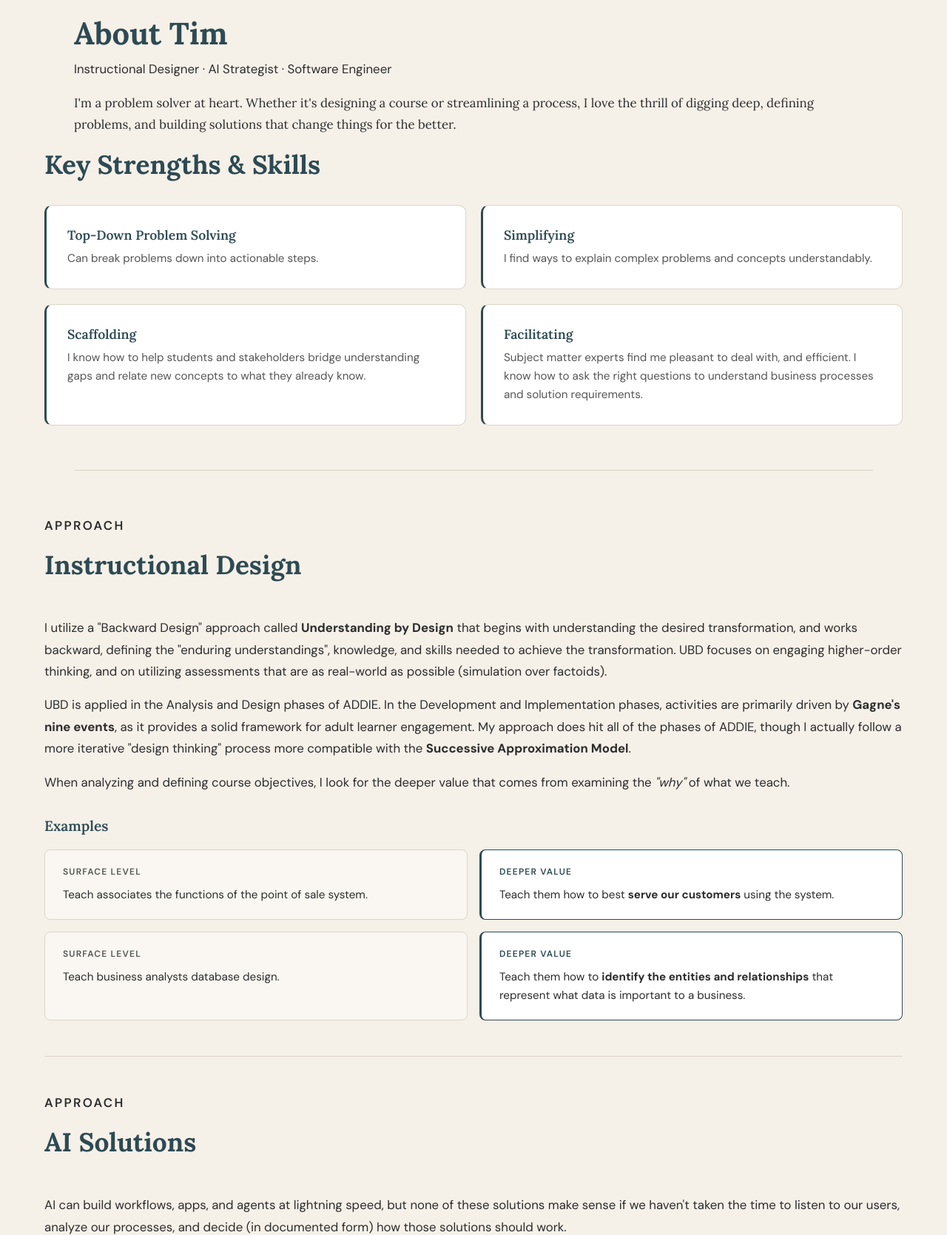
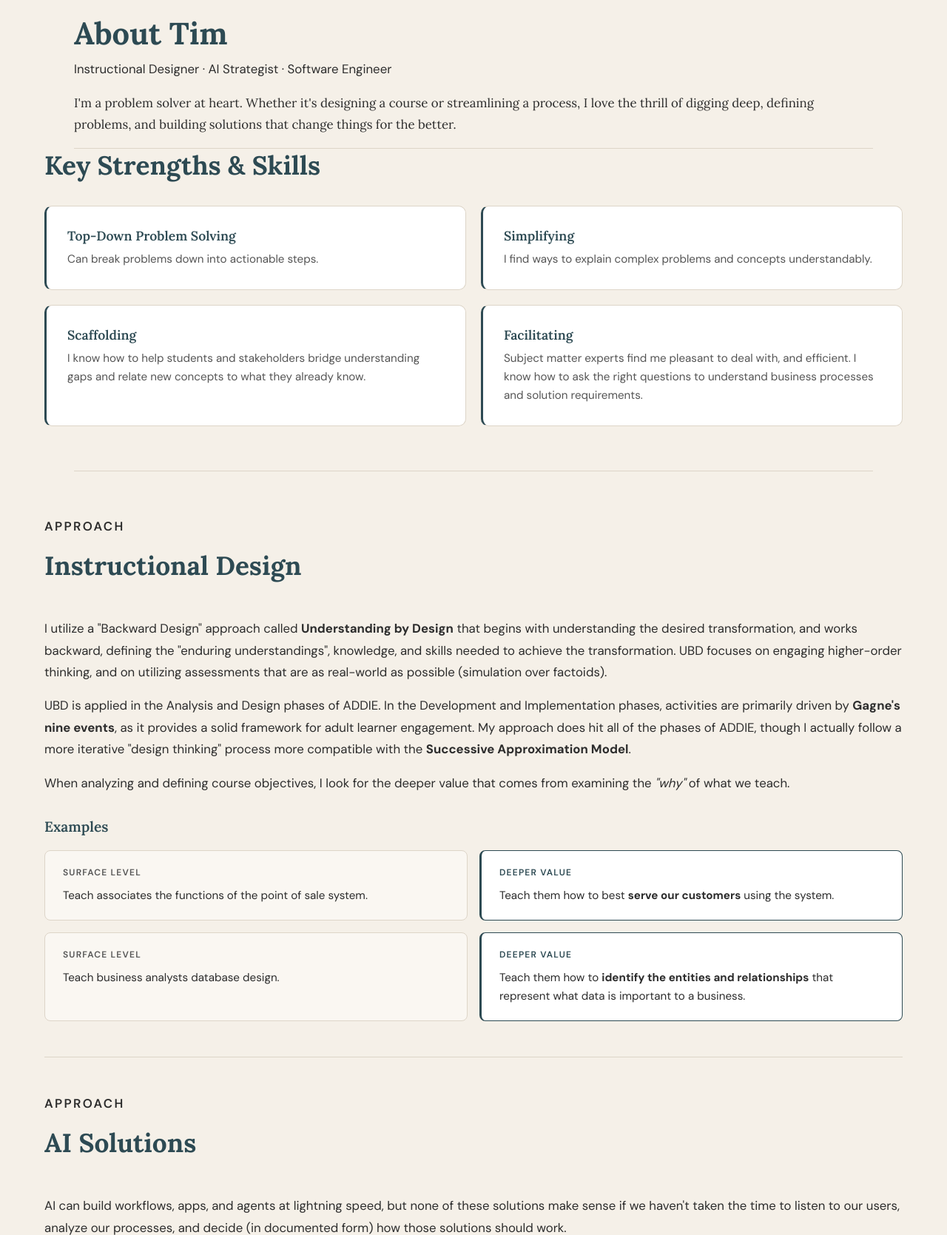
Before and after one commit to thange-ship-it/portfolio-blog, a Flask app: page /about in a window 1280 px wide. Shown: the part 154-1823 px from the top of the page at 74% size. Run offline with Flask 3, Linux system fonts and the light colour scheme.

Commit message:
Add horizontal divider between intro and Key Strengths section
Co-Authored-By: Claude Opus 4.6 <noreply@anthropic.com>

```diff
--- a/app/templates/about.html
+++ b/app/templates/about.html
@@ -11,6 +11,9 @@
 
     <p class="about-lead">I'm a problem solver at heart. Whether it's designing a course or streamlining a process, I love the thrill of digging deep, defining problems, and building solutions that change things for the better.</p>
 </div>
+
+<!-- DIVIDER -->
+<div class="section-divider"><hr></div>
 
 <!-- KEY STRENGTHS -->
 <section class="about-strengths">
```
